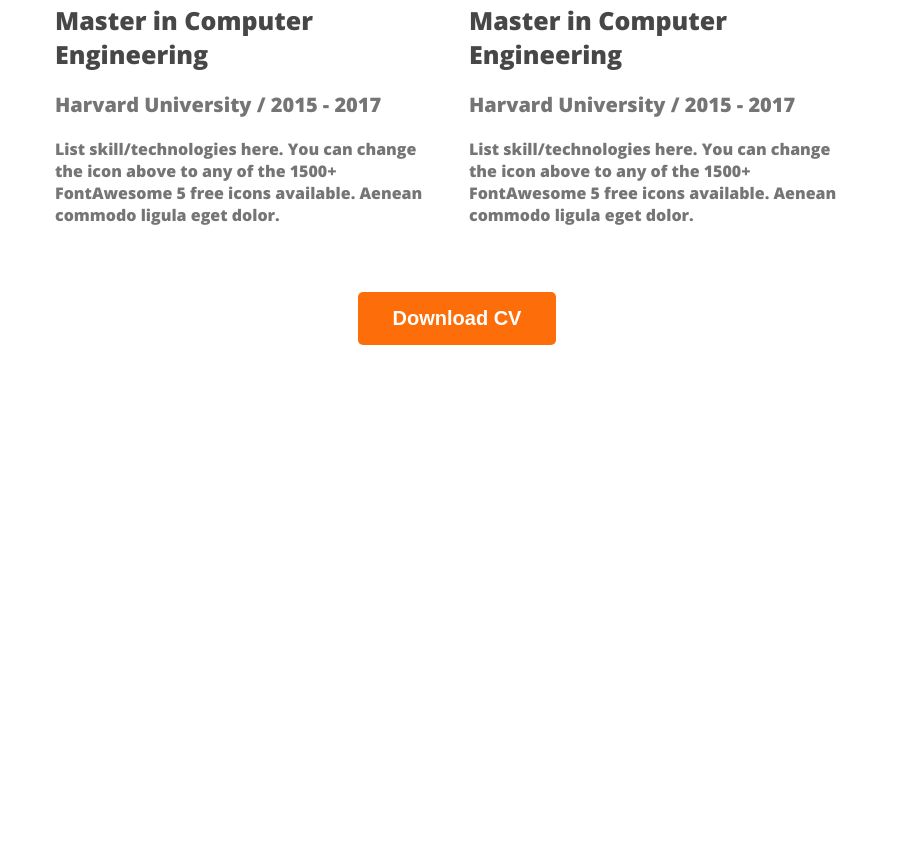
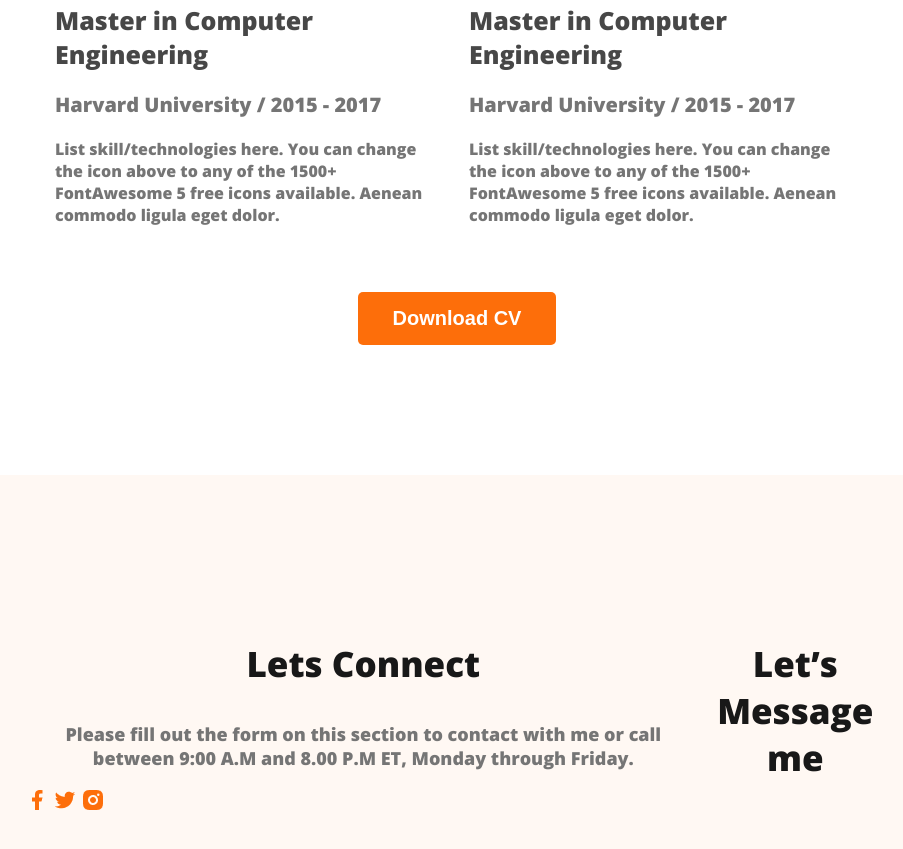
Before and after one commit to shakilprogrammer/web-devoloper-portfolio-2, a plain HTML site: page index.html in a window 1280 px wide. Shown: the part 3157-4006 px from the top of the page, without its empty margins (183-1086 px from the left). Before the commit the page ends 3632 px from the top, so only its background shows below. Drawn offline with nearby package versions, Linux system fonts and the light colour scheme.

Commit message:
basic footer

```diff
--- a/index.html
+++ b/index.html
@@ -164,7 +164,19 @@
         </section>
     </main>
     <footer>
-
+        <div class="footer-column">
+          <h3 class="section-title">Lets Connect</h3>
+          <p class="section-description">Please fill out the form on this section to contact with me or call between 9:00 A.M and 8.00 P.M ET, Monday through Friday.</p>
+          <div class="social link">
+            <a href=""><img src="images/icons/facebook.png" alt=""></a>
+            <a href=""><img src="images/icons/twitter.png" alt=""></a>
+            <a href=""><img src="images/icons/insta.png" alt=""></a>
+          </div>
+        </div>
+        <div class="footer-column">
+            <h3 class="section-title">Let’s Message me</h3>
+        </div>
+    </div>
     </footer>
 </body>
 </html>
--- a/style/portfolio.css
+++ b/style/portfolio.css
@@ -241,3 +241,8 @@ font-weight: 400;
     text-align: center;
     margin-top: 50px;
 }
+footer{
+    display: flex;
+    padding: 130px 200px;
+    background: #FFF8F3;
+}
```
